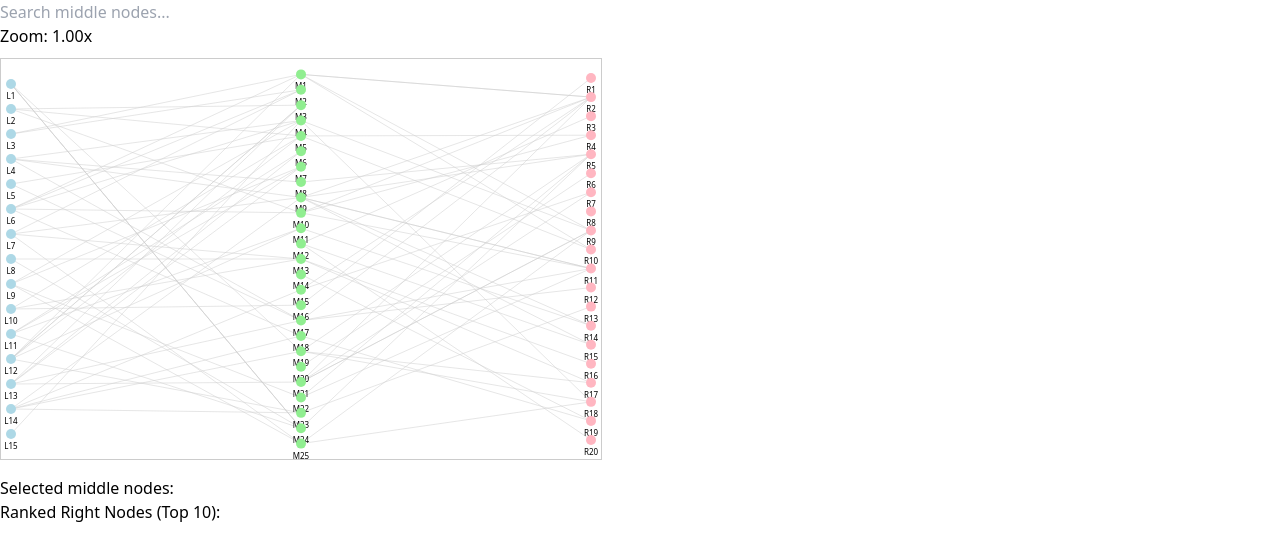
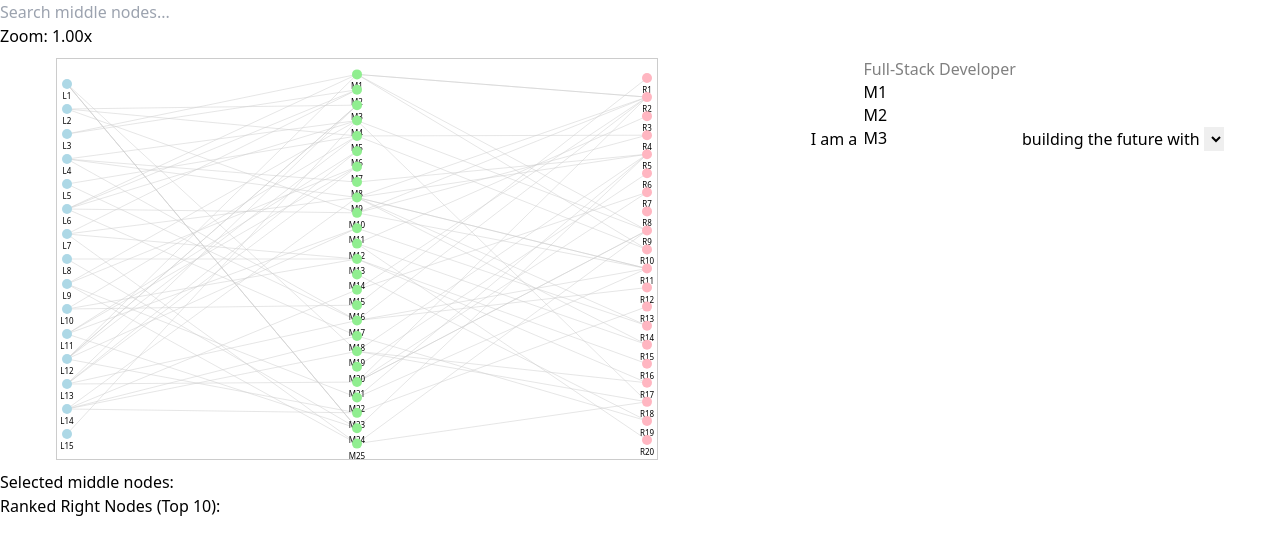
Before and after one commit to braedonwatkins/resume, a SvelteKit app: page /home in a window 1280 px wide. Shown: the top 560 px of the page. Built offline with nearby package versions, Linux system fonts and the light colour scheme.

Commit message:
Organizing node representation w/ dropdown

```diff
--- a/src/routes/home/+page.svelte
+++ b/src/routes/home/+page.svelte
@@ -1,53 +1,15 @@
 <script lang="ts">
-	type Node = {
-		id: string;
-		x: number;
-		y: number;
-	};
+	import type { Edge } from './Edge';
+	import type { Node } from './Node';
+	import type { RankedNode } from './RankedNode';
+	import generateRandomEdges from './generateEdges';
+	import generateNodes from './generateNodes';
 
-	type Edge = {
-		source: string;
-		target: string;
-	};
-
-	type RankedNode = {
-		id: string;
-		count: number;
-	};
-
-	const numLeftNodes = 15;
-	const numMiddleNodes = 25;
-	const numRightNodes = 20;
-	const numEdges = 100;
-
-	function generateNodes(prefix: string, count: number): string[] {
-		return Array.from({ length: count }, (_, i) => `${prefix}${i + 1}`);
-	}
-
-	export let leftNodes: string[] = generateNodes('L', numLeftNodes);
-	export let middleNodes: string[] = generateNodes('M', numMiddleNodes);
-	export let rightNodes: string[] = generateNodes('R', numRightNodes);
-
-	function generateRandomEdges(count: number): Edge[] {
-		const edges: Edge[] = [];
-		for (let i = 0; i < count; i++) {
-			const isLeft = Math.random() < 0.5;
-			if (isLeft) {
-				edges.push({
-					source: leftNodes[Math.floor(Math.random() * leftNodes.length)],
-					target: middleNodes[Math.floor(Math.random() * middleNodes.length)]
-				});
-			} else {
-				edges.push({
-					source: middleNodes[Math.floor(Math.random() * middleNodes.length)],
-					target: rightNodes[Math.floor(Math.random() * rightNodes.length)]
-				});
-			}
-		}
-		return edges;
-	}
-
-	export let edges: Edge[] = generateRandomEdges(numEdges);
+	//TODO: replace random node and edge generation with an upload / interactive node creator
+	export let leftNodes: string[] = generateNodes('L', 15);
+	export let middleNodes: string[] = generateNodes('M', 25);
+	export let rightNodes: string[] = generateNodes('R', 20);
+	export let edges: Edge[] = generateRandomEdges(100, leftNodes, middleNodes, rightNodes);
 
 	const width = 600;
 	const height = 400;
@@ -86,19 +48,8 @@
 	function getNodeColor(node: Node): string {
 		if (node.x === leftX) return 'lightblue';
 		if (node.x === middleX) return 'lightgreen';
-		return 'lightpink';
-	}
-
-	function toggleMiddleNode(nodeId: string) {
-		const set = new Set<string>(selectedMiddleNodes);
-		if (set.has(nodeId)) {
-			set.delete(nodeId);
-		} else {
-			set.add(nodeId);
-		}
-		selectedMiddleNodes = set;
-
-		updateRankedRightNodes();
+		if (node.x == rightX) return 'lightpink';
+		return 'black'; // NOTE: using black nodes as a debug tool to say something has gone wrong
 	}
 
 	function updateRankedRightNodes() {
@@ -120,6 +71,19 @@
 		rankedRightNodes = ranked;
 	}
 
+	function toggleMiddleNode(nodeId: string) {
+		const set = new Set<string>(selectedMiddleNodes);
+		if (set.has(nodeId)) {
+			set.delete(nodeId);
+		} else {
+			set.add(nodeId);
+		}
+		selectedMiddleNodes = set;
+
+		updateRankedRightNodes();
+	}
+
+	// NOTE: GRAPH EVENTS BELOW
 	function handleZoom(event: WheelEvent) {
 		event.preventDefault();
 		zoomLevel += event.deltaY * -0.001;
@@ -132,6 +96,20 @@
 			toggleMiddleNode(nodeId);
 		}
 	}
+
+	function handleDropdownSelect(event: Event) {
+		const { options } = event.target as HTMLSelectElement;
+		const selectedValues = Array.from(options)
+			.filter((option) => option.selected)
+			.map((option) => option.value);
+
+		console.log('Selected values changed:', selectedValues);
+
+		selectedMiddleNodes.clear();
+		for (const value of selectedValues) {
+			toggleMiddleNode(value);
+		}
+	}
 </script>
 
 <div class="controls">
@@ -139,6 +117,7 @@
 	<p>Zoom: {zoomLevel.toFixed(2)}x</p>
 </div>
 
+<div class="flex gap-10 justify-around">
 	<div class="graph-container" on:wheel={handleZoom}>
 		<svg {width} {height} viewBox="0 0 {width} {height}" style="transform: scale({zoomLevel});">
 			{#each edges as edge}
@@ -184,6 +163,17 @@
 		</svg>
 	</div>
 
+	<div>
+		I am a <select on:change={handleDropdownSelect} multiple>
+			<option value="" disabled>Full-Stack Developer</option>
+			{#each middleNodes as node}
+				<option value={node}>{node}</option>
+			{/each}
+		</select>
+		building the future with <select></select>
+	</div>
+</div>
+
 <div class="info">
 	<h3>Selected middle nodes:</h3>
 	<div class="selected-nodes">
--- /dev/null
+++ b/src/routes/home/Edge.ts
@@ -0,0 +1,4 @@
+export type Edge = {
+	source: string;
+	target: string;
+};
--- /dev/null
+++ b/src/routes/home/Node.ts
@@ -0,0 +1,5 @@
+export type Node = {
+	id: string;
+	x: number;
+	y: number;
+};
--- /dev/null
+++ b/src/routes/home/RankedNode.ts
@@ -0,0 +1,4 @@
+export type RankedNode = {
+	id: string;
+	count: number;
+};
--- /dev/null
+++ b/src/routes/home/generateEdges.ts
@@ -0,0 +1,27 @@
+import type { Edge } from './Edge';
+
+const generateRandomEdges = (
+	count: number,
+	leftNodes: string[],
+	middleNodes: string[],
+	rightNodes: string[]
+): Edge[] => {
+	const edges: Edge[] = [];
+	for (let i = 0; i < count; i++) {
+		const isLeft = Math.random() < 0.5;
+		if (isLeft) {
+			edges.push({
+				source: leftNodes[Math.floor(Math.random() * leftNodes.length)],
+				target: middleNodes[Math.floor(Math.random() * middleNodes.length)]
+			});
+		} else {
+			edges.push({
+				source: middleNodes[Math.floor(Math.random() * middleNodes.length)],
+				target: rightNodes[Math.floor(Math.random() * rightNodes.length)]
+			});
+		}
+	}
+	return edges;
+};
+
+export default generateRandomEdges;
--- /dev/null
+++ b/src/routes/home/generateNodes.ts
@@ -0,0 +1,5 @@
+const generateNodes = (prefix: string, count: number): string[] => {
+	return Array.from({ length: count }, (_, i) => `${prefix}${i + 1}`);
+};
+
+export default generateNodes;
```
Lines whose indentation alone changed are shown as unchanged.
